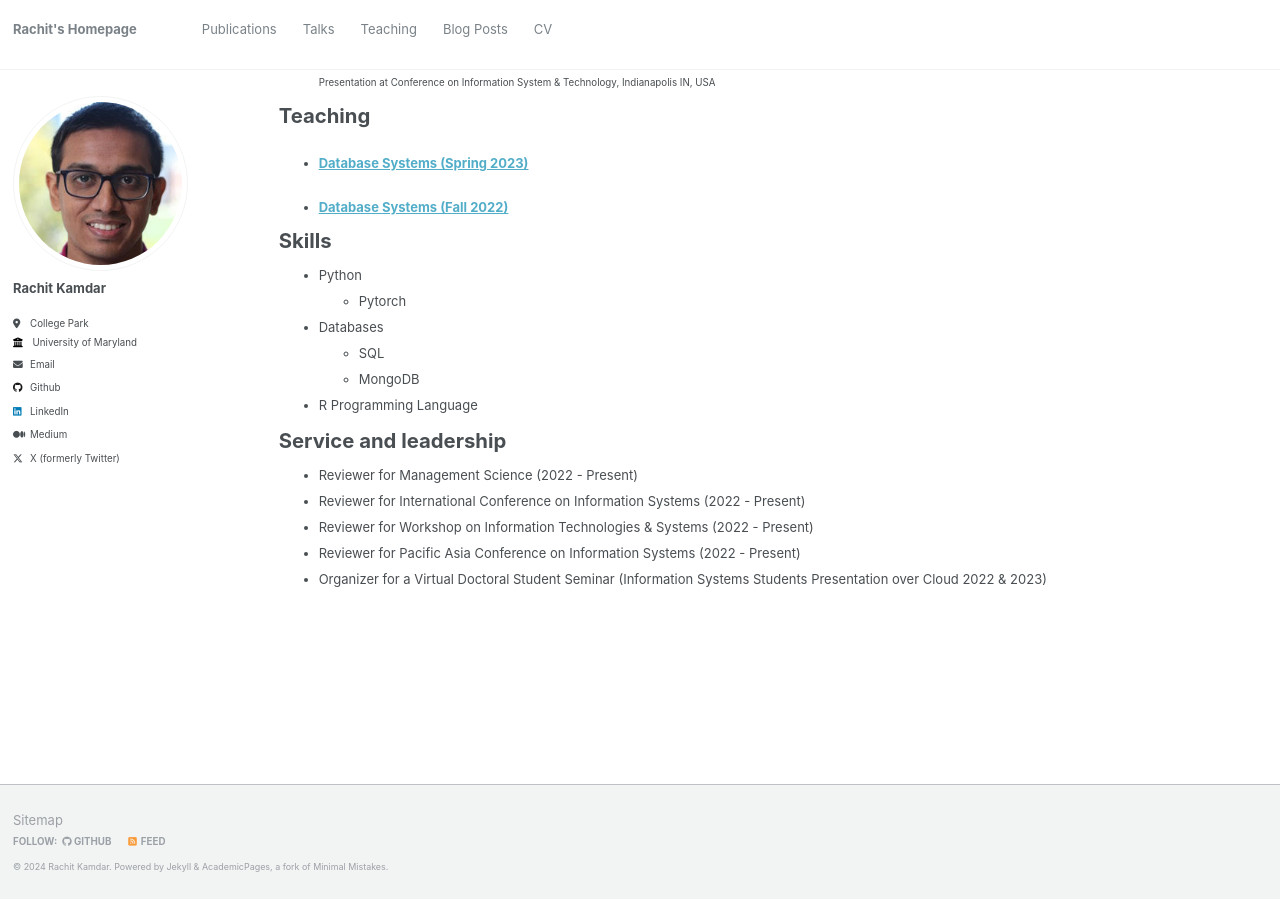
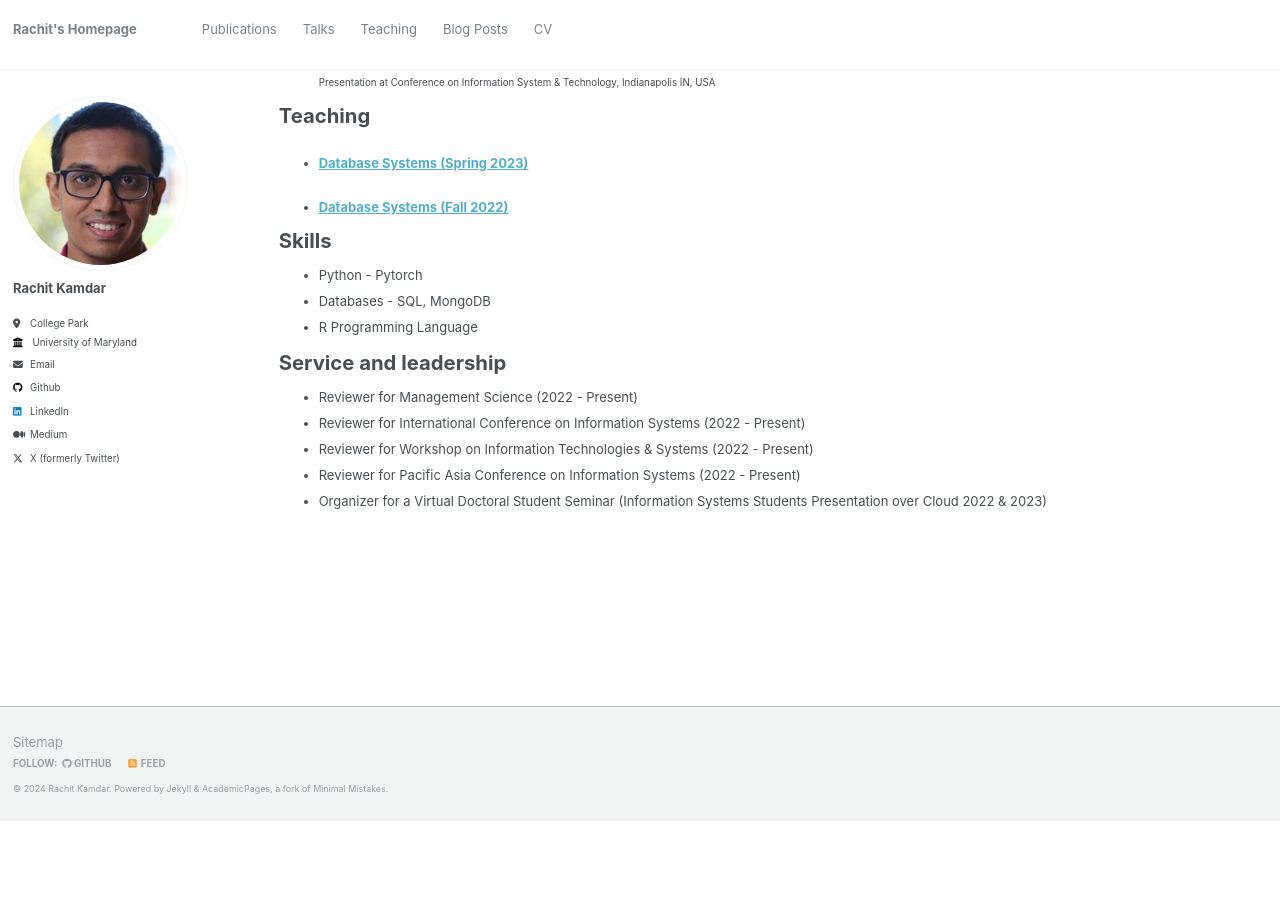
Before and after one commit to RachitKamdar/rachitkamdar.github.io, a Jekyll site: the page built from _pages/cv.md, in a window 1280 px wide and 900 px high, scrolled down 678 px. Built offline with Jekyll 4.4.1, drawn with Linux system fonts in a browser that asks for light colours; after the commit the page ends 1500 px from its top, so only the background shows below that.

Commit message:
Update cv.md

```diff
--- a/_pages/cv.md
+++ b/_pages/cv.md
@@ -34,11 +34,8 @@ Teaching
 
 Skills
 ======
-* Python
-  * Pytorch
-* Databases
-  * SQL
-  * MongoDB
+* Python - Pytorch
+* Databases - SQL, MongoDB
 * R Programming Language
 
 Service and leadership
```
